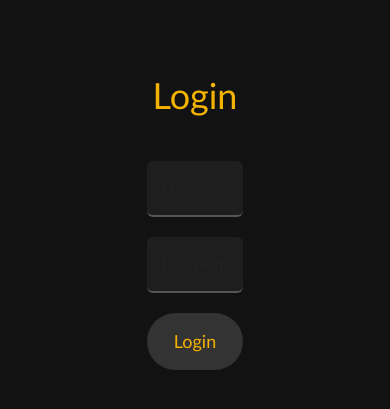
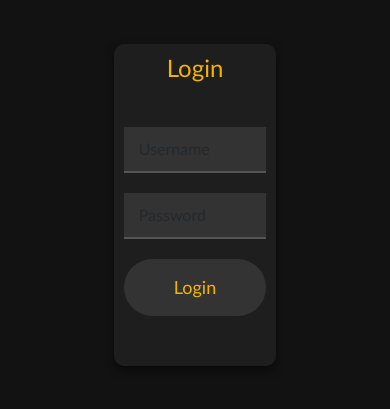
Before and after one commit to SHARVIL-18/News_Sentiment_Analysis_coding_club, a Django app: page / in a window 390 px wide. Shown: the part 56-465 px from the top of the page. Run offline with Django 5.2, Linux system fonts and the light colour scheme.

Commit message:
css fixes2

```diff
--- a/core/templates/core/base.html
+++ b/core/templates/core/base.html
@@ -3,9 +3,10 @@
   <head>
     <meta charset="utf-8">
     <meta name="viewport" content="width=device-width, user-scalable=no, initial-scale=1.0, maximum-scale=1.0, minimum-scale=1.0">
-    <title>Django CRM</title>
+    <title>NewsTime</title>
     <link href="https://cdn.jsdelivr.net/npm/bootstrap@5.3.0-alpha1/dist/css/bootstrap.min.css" rel="stylesheet" integrity="sha384-GLhlTQ8iRABdZLl6O3oVMWSktQOp6b7In1Zl3/Jr59b6EGGoI1aFkw7cmDA6j6gD" crossorigin="anonymous">
     <style>
+        /* Global styles */
         * {
             margin: 0;
             padding: 0;
@@ -21,14 +22,21 @@
         #main {
             text-align: center;
             padding-top: 50px;
+            margin: 0 auto;
         }
 
+        #main.logged-out {
+            width: 45%;
+        }
+
+        /* Header styling */
         h1 {
             margin-bottom: 20px;
             font-size: 36px;
             color: #f5b301;  /* Gold color */
         }
 
+        /* Query input styling */
         input[type='submit']#query {
             width: 350px;
             color: #fff;
@@ -46,6 +54,7 @@
             font-weight: bold;
         }
 
+        /* Form control styling */
         input[type='text'], input[type='password'] {
             width: 100%;
             margin-bottom: 20px;
@@ -63,6 +72,7 @@
             border-bottom-color: #f5b301;
         }
 
+        /* Submit button styling */
         input[type='submit'], button[type='submit'] {
             width: 100%;
             padding: 15px;
@@ -81,14 +91,16 @@
             color: #fff;
         }
 
+        /* Form styling */
         form {
             margin-bottom: 40px;
         }
 
+        /* Bookmark button styling */
         .createBookmark {
-            font-weight:bold;
+            font-weight: bold;
             font-size: 12px;
-            padding: 3px 5px; /* Adjust padding for the button */
+            padding: 3px 5px;
             border: none;
             border-radius: 3px;
             background-color: #f5b301;
@@ -102,10 +114,12 @@
             color: #f5b301;
         }
 
+        /* Container styling */
         .container {
             display: flex;
             justify-content: center;
             gap: 20px;
+            padding: 0;
         }
 
         .grid {
@@ -121,7 +135,7 @@
         th, td {
             padding: 20px;
             text-align: left;
-            vertical-align: top; /* Ensure content is aligned at the top */
+            vertical-align: top;
         }
 
         .grid thead {
@@ -146,11 +160,11 @@
         .grid td {
             background-color: #1e1e1e;
             color: #e0e0e0;
-            padding: 20px; /* Adjusted padding */
+            padding: 15px;  /* Adjust padding */
         }
 
         .grid td a {
-            color: white;  /* Gold color */
+            color: white;
             text-decoration: none;
         }
 
@@ -159,6 +173,7 @@
             text-decoration-color: #f5b301;
         }
 
+        /* Summary and score styling */
         .summary {
             text-align: justify;
         }
@@ -175,10 +190,6 @@
 
         .title-score {
             margin-right: 10px;
-        }
-
-        .grid td {
-            padding: 15px; /* Adjust padding for all sentiment lists */
         }
 
         .bookmark-container {
@@ -219,14 +230,96 @@
             text-decoration: underline;
         }
 
+        /* Login form styling */
+        .login-form {
+            background-color: #1e1e1e;
+            padding: 30px;
+            border-radius: 10px;
+            box-shadow: 0 4px 8px rgba(0, 0, 0, 0.5);
+            text-align: center;
+        }
+
+        .login-form h1 {
+            color: #f5b301;
+            font-size: 24px;
+            margin-bottom: 20px;
+        }
+
+        /* Form control styling */
+        .login-form .form-control {
+            width: 100%;
+            background-color: #333;
+            border: none;
+            border-bottom: 2px solid #555;
+            border-radius: 0;
+            color: #e0e0e0;
+            font-size: 16px;
+            padding: 10px 15px;
+            margin-bottom: 20px;
+            outline: none;
+            transition: border-bottom-color 0.3s ease;
+        }
+
+        .login-form .form-control:focus {
+            border-bottom-color: #f5b301;
+            background-color: #444;
+        }
+
+        /* Submit button styling */
+        .login-form .btn-primary {
+            width: 100%;
+            padding: 15px;
+            background: #333;
+            color: #f5b301;
+            border: none;
+            border-radius: 30px;
+            font-size: 18px;
+            cursor: pointer;
+            outline: none;
+            transition: background-color 0.3s ease, color 0.3s ease;
+        }
+
+        .login-form .btn-primary:hover {
+            background: #444;
+            color: #fff;
+        }
+
+        /* Media queries for responsiveness */
         @media (max-width: 768px) {
+            #main {
+                margin: 0;
+                {% comment %} width: 100%; {% endcomment %}
+                padding-top: 20px;
+            }
+
+            #main.logged-out {
+                margin: 0;
+                width: 100%;
+                padding-top: 20px;
+            }
+
             .container {
+                padding: 0;
                 flex-direction: column;
                 align-items: center;
             }
 
             .grid {
                 width: 90%;
+            }
+
+            input[type='submit']#query, input[type='text']#query {
+                width: 300px;
+            }
+
+            .login-form {
+                padding: 10px;
+            }
+        }
+
+        @media (max-width: 576px) {
+            input[type='submit']#query, input[type='text']#query {
+                width: 200px;
             }
         }
 
--- a/core/templates/core/home.html
+++ b/core/templates/core/home.html
@@ -3,7 +3,7 @@
 {% endblock %}
 
 {% block content %}
-<div id="main" >
+<div id="main" class="{% if not user.is_authenticated %}logged-out{% endif %}">
     {% if user.is_authenticated %}
         <h1>Enter keywords</h1>
         <form method="GET">
```
Also changed, not shown: db.sqlite3. Lines whose indentation alone changed are shown as unchanged.
